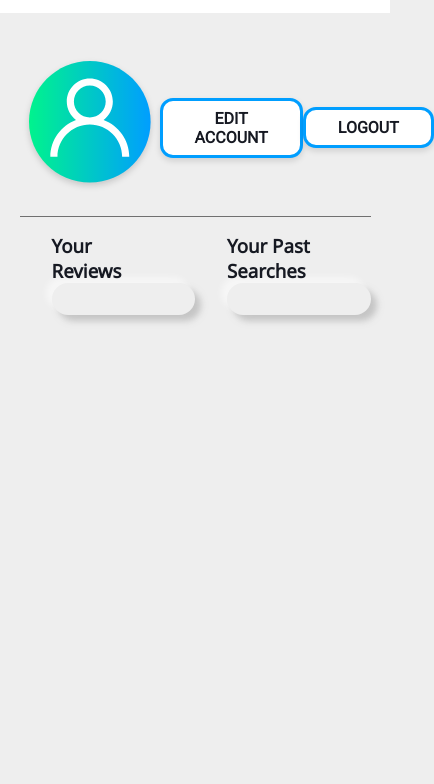
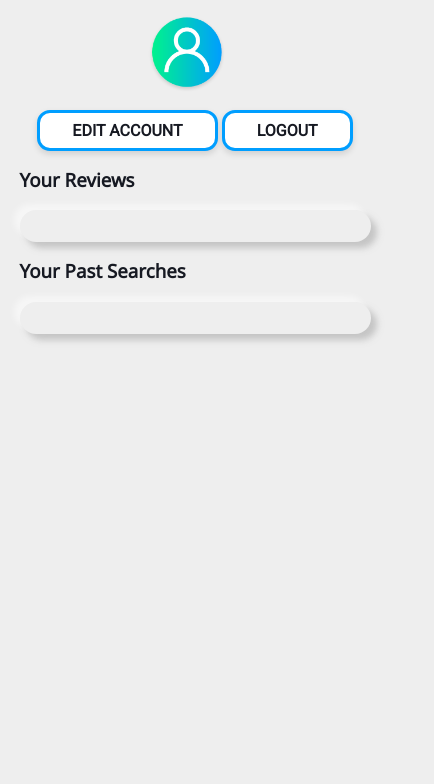
Before and after one commit to msrcodes/inse-3b-revu, a website: page frontend/profile.html in a window 390 px wide. Shown: the part 191-975 px from the top of the page, 434 px wide, since content can reach past the window. After the commit the page ends 844 px from the top, so only its background shows below. Drawn offline with Linux system fonts and the light colour scheme; no server answers.

Commit message:
re-implement commits from 24/03/2020 that were overriden by Nathan-Chapman in merge

```diff
--- a/frontend/js/signUp.js
+++ b/frontend/js/signUp.js
@@ -24,7 +24,9 @@ async function postSignUpRequest() {
 		// redirect to "check your email" page
 		window.location = "/registerSuccess";
 	} else {
-		console.log('failed to sign up', response);
+		const json = await response.json();
+		handles.error.textContent = json.error;
+		console.error('failed to sign up', response);
 	}
 }
 
@@ -34,6 +36,7 @@ function getHandles() {
 	handles.password = document.querySelector("#password");
 	handles.confirmpassword = document.querySelector("#confirm-password");
 	handles.signupbutton = document.querySelector("#btn-sign-up");
+	handles.error = document.querySelector(".error");
 }
 
 function addEventListeners() {
--- a/frontend/profile.html
+++ b/frontend/profile.html
@@ -22,7 +22,7 @@
 </header>
 	<main id="profile">
 		<div id="profile-header">
-			<div class="page-header-content">
+			<div id="profile-header-content">
 				<img src="static/img/default-user.png" alt="Profile icon" id="profile-header-icon" draggable="false">
 				<h2 id="profile-header-info-username"></h2>
 			</div>
--- a/frontend/static/css/main.css
+++ b/frontend/static/css/main.css
@@ -53,7 +53,7 @@ button {
 }
 
 main {
-	margin: 5vh 5vw;
+	margin: 5vmin 5vmin;
 }
 
 .btn--default {
@@ -90,7 +90,6 @@ main {
 }
 
 .card, .review-card {
-	width: 100%;
 	padding: 1em;
 	border-radius: 33px;
 	box-shadow: rgba(255, 255, 255, 0.5) -6px -6px 6px,
@@ -222,8 +221,6 @@ main {
 body > header {
 	display: grid;
 
-	width: 100vw;
-
 	grid-template-columns: auto 1fr auto auto;
 	grid-template-rows: auto;
 	grid-template-areas: "logo search button profile";
@@ -249,8 +246,10 @@ body > header a {
 	text-decoration: none;
 }
 
-#btn-writereview {
+#a-writereview {
 	grid-area: button;
+
+	justify-self: center;
 }
 
 #profile-a-link {
@@ -383,64 +382,53 @@ body > header a {
 }
 
 /* Profile styling */
-
 #profile {
 	display: grid;
-	grid-template-rows: 1fr 4fr;
 	grid-template-columns: 1fr 1fr;
+	grid-template-rows: auto auto;
 	grid-template-areas: "header header"
 	"reviews searches";
+
+	grid-column-gap: 3em;
+	grid-row-gap: 1em;
 }
 
 #profile-header {
 	grid-area: header;
 
 	display: grid;
+	grid-template-rows: auto;
 	grid-template-columns: 1fr 1fr;
-	grid-template-rows: 1fr;
 
-	padding-bottom: 1em;
-	margin-bottom: 1em;
-	border-bottom: 1px solid #707070;
+	align-items: center;
 }
 
-#page-header-content > * {
+#profile-header-content {
 	justify-self: left;
+
+	display: grid;
+	grid-template-rows: auto;
+	grid-template-columns: auto auto;
+
+	column-gap: 1em;
+
+	align-items: center;
 }
 
 #profile-header-buttons {
-	display: grid;
-	grid-template-rows: 1fr;
-	grid-template-columns: 1fr 1fr;
-}
-
-#profile-header-buttons > * {
-	margin: auto;
 	justify-self: right;
-}
-
-#profile-header h2 {
-	padding: 0;
-}
-
-#profile-header-icon {
-	margin: auto;
-}
-
-#profile-header-info-section {
-	display: flex;
-	flex-direction: column;
-	margin: auto 1em;
 }
 
 #profile-reviews {
 	grid-area: reviews;
-	padding: 0 2em;
 }
 
 #profile-searches {
 	grid-area: searches;
-	padding: 0 2em;
+}
+
+#profile-reviews h3, #profile-searches h3 {
+	padding-bottom: 1em;
 }
 
 /* University info styling */
@@ -624,6 +612,31 @@ body > header a {
 	.header-header-left-right > #left, .header-header-left-right > #right {
 		padding: 1em 0;
 	}
+
+	#profile {
+		grid-template-columns: 1fr;
+		grid-template-rows: auto 1fr 1fr;
+		grid-template-areas: "header"
+		"reviews"
+		"searches";
+		grid-row-gap: 1em;
+	}
+
+	#profile-header {
+		display: grid;
+		grid-template-rows: auto auto;
+		grid-template-columns: 1fr;
+
+		row-gap: 1em;
+	}
+
+	#profile-header-icon {
+		width: 5em;
+	}
+
+	#profile-header-content, #profile-header-buttons {
+		justify-self: center;
+	}
 }
 
 @media screen and (max-width: 500px) {
@@ -638,7 +651,17 @@ body > header a {
 		background: var(--colour-fill-header);
 	}
 
-	#btn-writereview {
+	#a-writereview {
 		margin: 0 1em;
 	}
 }
+
+@media screen and (max-width: 355px) {
+	#profile-header-buttons {
+		display: grid;
+		grid-template-rows: auto;
+		grid-template-columns: 1fr 1fr;
+
+		column-gap: 1em;
+	}
+}
```
Also changed, not shown: frontend/signUp.html (+1 -0 lines).
